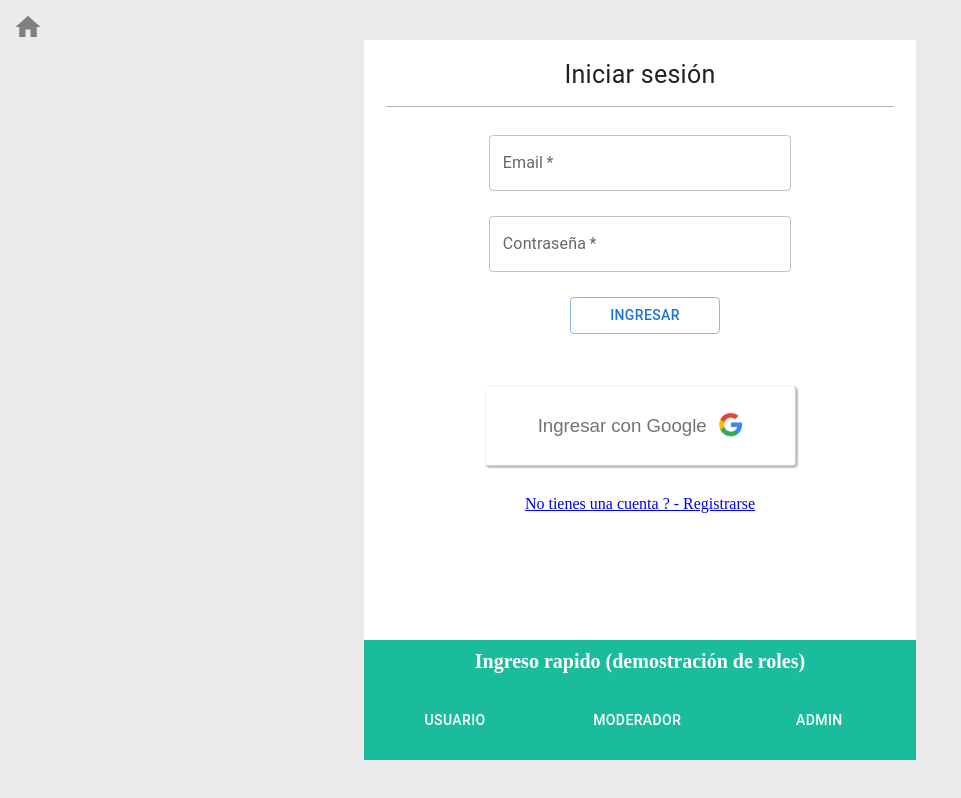
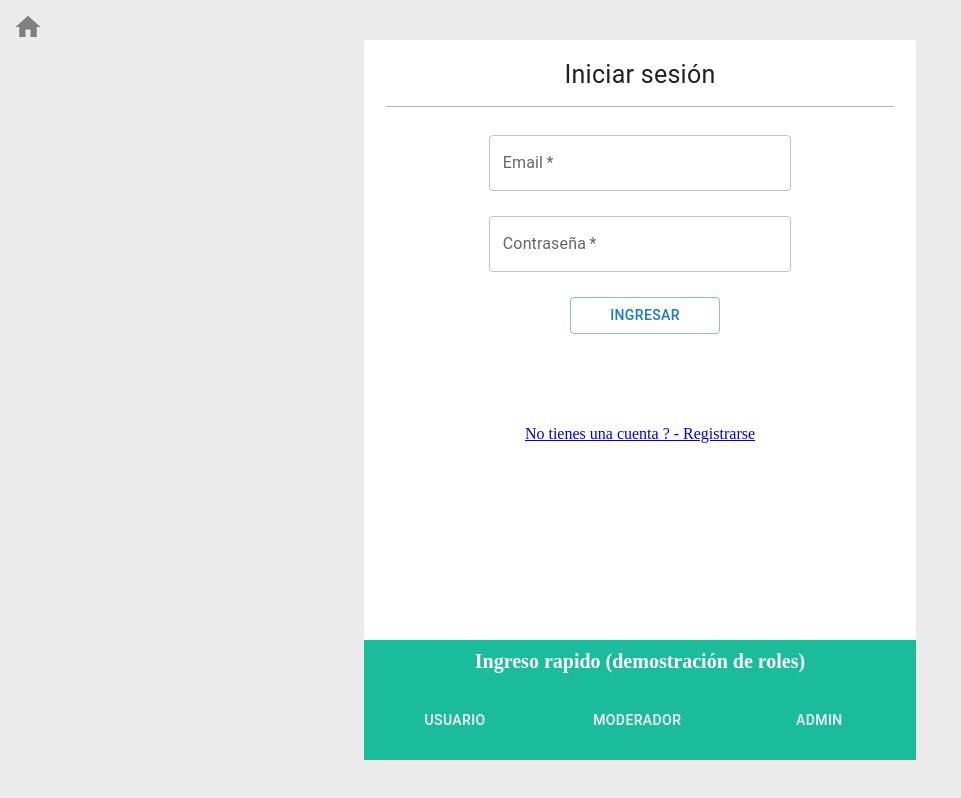
Before and after one commit to lucasgojeda/eccomerce-app-frontend-vite, a React (Vite) app: page /login in a window 1280 px wide. Shown: the whole page, without its empty margins (0-961 px from the left). Built offline with nearby package versions, Linux system fonts and the light colour scheme; no server answers.

Commit message:
react-google-login desinstalado

```diff
--- a/package.json
+++ b/package.json
@@ -30,7 +30,6 @@
     "react-cropper": "^2.1.8",
     "react-dom": "^18.2.0",
     "react-easy-crop": "^4.1.3",
-    "react-google-login": "^5.2.2",
     "react-image-crop": "^9.1.1",
     "react-modal": "^3.14.4",
     "react-redux": "^8.0.1",
--- a/src/components/Application/auth/LoginScreen.jsx
+++ b/src/components/Application/auth/LoginScreen.jsx
@@ -2,7 +2,7 @@ import React from 'react';
 import { Link } from 'react-router-dom';
 import { useNavigate } from 'react-router';
 import { useDispatch } from 'react-redux';
-import { GoogleLogin } from 'react-google-login';
+// import { GoogleLogin } from 'react-google-login';
 
 import Box from '@mui/material/Box';
 import TextField from '@mui/material/TextField';
@@ -70,12 +70,12 @@ export const LoginScreen = () => {
 
     }
 
-    const handleGoogleLogin = (response) => {
+    // const handleGoogleLogin = (response) => {
 
-        const { tokenId } = response;
+    //     const { tokenId } = response;
 
-        dispatch(startGoogleLogin(tokenId));
-    }
+    //     dispatch(startGoogleLogin(tokenId));
+    // }
 
 
 
@@ -143,7 +143,7 @@ export const LoginScreen = () => {
 
                 <div id='loginButtonContainer'>
 
-                    <GoogleLogin
+                    {/* <GoogleLogin
                         clientId="263099325228-55asn431srakct5pegne7a7go6hjctq6.apps.googleusercontent.com"
                         render={renderProps => (
                             <button className='google-button' onClick={renderProps.onClick} disabled={renderProps.disabled}>Ingresar con Google<img className='google-button__icon' alt='google_logo' src={google_logo} /></button>
@@ -152,7 +152,7 @@ export const LoginScreen = () => {
                         onSuccess={handleGoogleLogin}
                         onFailure={handleGoogleLogin}
                         cookiePolicy={'single_host_origin'}
-                    />
+                    /> */}
                     <Link className='Link' to="/register"> No tienes una cuenta ? - Registrarse </Link>
                 </div>
 
--- a/src/components/Application/auth/RegisterScreen.jsx
+++ b/src/components/Application/auth/RegisterScreen.jsx
@@ -3,7 +3,7 @@ import { Link } from 'react-router-dom';
 import { useNavigate } from 'react-router';
 import { useDispatch } from 'react-redux';
 
-import { GoogleLogin } from 'react-google-login';
+// import { GoogleLogin } from 'react-google-login';
 
 import Box from '@mui/material/Box';
 import TextField from '@mui/material/TextField';
@@ -73,12 +73,12 @@ export const RegisterScreen = () => {
 
     }
 
-    const handleGoogleLogin = (response) => {
+    // const handleGoogleLogin = (response) => {
 
-        const { tokenId } = response;
+    //     const { tokenId } = response;
 
-        dispatch(startGoogleLogin(tokenId));
-    }
+    //     dispatch(startGoogleLogin(tokenId));
+    // }
 
 
     return (
@@ -152,7 +152,7 @@ export const RegisterScreen = () => {
                 </div>
 
                 <div id='loginButtonContainer'>
-                    <GoogleLogin
+                    {/* <GoogleLogin
                         clientId="263099325228-55asn431srakct5pegne7a7go6hjctq6.apps.googleusercontent.com"
                         render={renderProps => (
                             <button className='google-button' onClick={renderProps.onClick} disabled={renderProps.disabled}>Ingresar con Google<img className='google-button__icon' alt='google_logo' src={google_logo} /></button>
@@ -161,7 +161,7 @@ export const RegisterScreen = () => {
                         onSuccess={handleGoogleLogin}
                         onFailure={handleGoogleLogin}
                         cookiePolicy={'single_host_origin'}
-                    />
+                    /> */}
 
                     <Link className='Link' to="/login"> Ya tienes una cuenta ? - Ingresar </Link>
                 </div>
```
Also changed, not shown: 1 other file (tests, documents, lock files or other folders).
